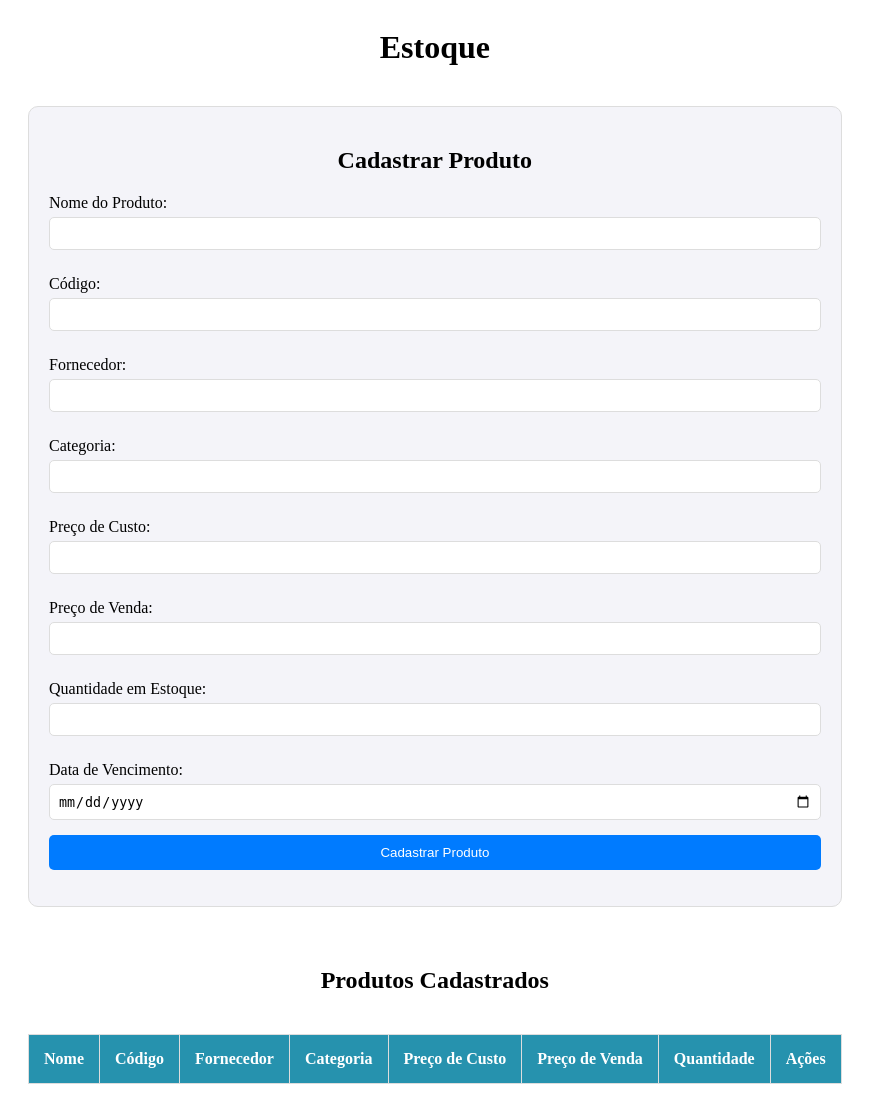
After one commit to J0seAlbuquerque/StockFLow, a PHP site: page /pages/estoque.php in a window 1280 px wide. The commit adds this page. Shown: the whole page, without its empty margins (0-877 px from the left). Run offline with PHP 8.4, Linux system fonts and the light colour scheme; tables that the repository leaves empty hold one stand-in row (values such as "Sample post"); lists and menus that the app fills with data are empty.

Commit message:
Atuaçização novas pagina de  edição

```diff
--- /dev/null
+++ b/assets/css/_prench_info.css
@@ -0,0 +1,115 @@
+/* Container principal para dividir o formulário e a lista de produtos */
+.container {
+    display: flex;
+    justify-content: space-between;
+    gap: 20px;
+    flex-wrap: wrap; /* Flexível para telas menores */
+}
+
+/* Seções de Formulário e Lista de Produtos */
+.left-section, .right-section {
+    display: flex;
+    flex-direction: column; /* Torna os itens verticais */
+    justify-content: flex-start; /* Garante que o conteúdo comece do topo */
+    flex: 1; /* As duas seções ocupam o mesmo espaço */
+    min-width: 280px; /* Garante que as colunas não fiquem muito estreitas */
+    padding: 20px;
+    box-sizing: border-box;
+}
+
+/* Alinhando os títulos "Estoque" e "Produtos Cadastrados" */
+h1, h2 {
+    margin-bottom: 20px;
+    text-align: center;
+}
+
+/* Formulário de cadastro com bordas arredondadas e fundo claro */
+.form-container {
+    background-color: #f4f4f9;
+    padding: 20px;
+    border-radius: 10px;
+    border: 1px solid #ddd;
+}
+
+form label {
+    display: block;
+    margin: 10px 0 5px;
+}
+
+form input {
+    width: 100%;
+    padding: 8px;
+    margin-bottom: 15px;
+    border-radius: 5px;
+    border: 1px solid #ddd;
+}
+
+form button {
+    width: 100%;
+    padding: 10px;
+    background-color: #007bff;
+    color: white;
+    border: none;
+    border-radius: 5px;
+    cursor: pointer;
+    transition: background-color 0.3s ease;
+}
+
+form button:hover {
+    background-color: #0056b3;
+}
+
+/* Tabela de produtos */
+table {
+    width: 100%;
+    border-collapse: collapse;
+    margin-top: 20px;
+    text-align: left;
+}
+
+table th, table td {
+    padding: 15px;
+    border: 1px solid #ddd;
+}
+
+table th {
+    background-color: #2692ae;
+    color: white;
+}
+
+table tr:nth-child(even) {
+    background-color: #f9f9f9;
+}
+
+table tr:hover {
+    background-color: #f1f1f1;
+}
+
+table a {
+    color: #2196F3;
+    text-decoration: none;
+    margin-right: 10px;
+    transition: color 0.3s;
+}
+
+table a:hover {
+    text-decoration: underline;
+    color: #0056b3;
+}
+
+/* Ajustes para responsividade */
+@media (max-width: 768px) {
+    .container {
+        flex-direction: column;
+    }
+
+    .left-section, .right-section {
+        width: 100%;
+        float: none;
+        padding: 10px;
+    }
+
+    form input, form button {
+        padding: 12px; /* Maior conforto para toques em telas pequenas */
+    }
+}
--- /dev/null
+++ b/pages/estoque.php
@@ -0,0 +1,91 @@
+<?php
+    require_once('../includes/config.php');
+
+    // Consultar produtos no banco
+    $query = "SELECT * FROM products WHERE user_id = ?";
+    $stmt = $conn->prepare($query);
+    $stmt->bind_param('i', $user_id);
+    $stmt->execute();
+    $result = $stmt->get_result();
+?>
+
+<link rel="stylesheet" href="../assets/css/_prench_info.css">
+<div class="container">
+    <div class="box">
+        <h1>Estoque</h1>
+
+        <!-- Formulário de Cadastro de Produto (à esquerda) -->
+        <section id="form-section" class="left-section">
+            <div class="form-container">
+                <h2>Cadastrar Produto</h2>
+                <form id="produto-form" method="POST" action="../process/processa_estoque.php" enctype="multipart/form-data">
+                    <label for="nome">Nome do Produto:</label>
+                    <input type="text" id="nome" name="nome" required>
+
+                    <label for="codigo">Código:</label>
+                    <input type="text" id="codigo" name="codigo" required>
+
+                    <label for="fornecedor">Fornecedor:</label>
+                    <input type="text" id="fornecedor" name="fornecedor">
+
+                    <label for="categoria">Categoria:</label>
+                    <input type="text" id="categoria" name="categoria">
+
+                    <label for="preco_custo">Preço de Custo:</label>
+                    <input type="number" step="0.01" id="preco_custo" name="preco_custo" required>
+
+                    <label for="preco_venda">Preço de Venda:</label>
+                    <input type="number" step="0.01" id="preco_venda" name="preco_venda" required>
+
+                    <label for="quantidade">Quantidade em Estoque:</label>
+                    <input type="number" id="quantidade" name="quantidade" required>
+
+                    <label for="vencimento">Data de Vencimento:</label>
+                    <input type="date" id="vencimento" name="vencimento">
+
+                    <button type="submit">Cadastrar Produto</button>
+                </form>
+            </div>
+        </section>
+
+        <!-- Lista de Produtos Cadastrados (à direita) -->
+        <section id="produtos-lista" class="right-section">
+            <h2>Produtos Cadastrados</h2>
+            <table>
+                <thead>
+                    <tr>
+                        <th>Nome</th>
+                        <th>Código</th>
+                        <th>Fornecedor</th>
+                        <th>Categoria</th>
+                        <th>Preço de Custo</th>
+                        <th>Preço de Venda</th>
+                        <th>Quantidade</th>
+                        <th>Ações</th>
+                    </tr>
+                </thead>
+                <tbody>
+                    <?php while ($produto = $result->fetch_assoc()): ?>
+                        <tr>
+                            <td><?php echo $produto['name']; ?></td>
+                            <td><?php echo $produto['code']; ?></td>
+                            <td><?php echo $produto['supplier']; ?></td>
+                            <td><?php echo $produto['category']; ?></td>
+                            <td><?php echo $produto['cost_price']; ?></td>
+                            <td><?php echo $produto['sale_price']; ?></td>
+                            <td><?php echo $produto['quantity']; ?></td>
+                            <td>
+                                <a href="editar_produto.php?id=<?php echo $produto['product_id']; ?>">Editar</a>
+                                <a href="../process/processa_estoque.php?delete=<?php echo $produto['product_id']; ?>">Excluir</a>
+                            </td>
+                        </tr>
+                    <?php endwhile; ?>
+                </tbody>
+            </table>
+        </section>
+    </div>
+</div>
+
+<?php
+    include('../includes/footer.php');
+?>
--- a/pages/login.php
+++ b/pages/login.php
@@ -9,7 +9,7 @@
 
             <!-- Seção de Login -->
             <section id="login-section" class="active">
-                <form id="login-form" method="POST" action="processa_login.php">
+                <form id="login-form" method="POST" action="../process/processa_login.php">
                     <label for="email">E-mail:</label>
                     <input type="email" id="email" name="email" required>
 
--- a/process/processa_cadastro.php
+++ b/process/processa_cadastro.php
@@ -29,7 +29,7 @@ if ($_SERVER['REQUEST_METHOD'] === 'POST') {
     // Criptografar a senha
     $passwordHash = password_hash($password, PASSWORD_BCRYPT);
 
-    // Processar o upload da logo, se fornecida
+    // Processar o upload da logo, opcional
     // $logo_path = null;
     // if ($logo && $logo['error'] === UPLOAD_ERR_OK) {
     //     $extensao = pathinfo($logo['name'], PATHINFO_EXTENSION);
```
Also changed, not shown: index.html (added, +11 -0 lines), pages/homepage.php (added, +13 -0 lines), pages/preencher_info_empresa.php (added, +93 -0 lines), process/processa_estoque.php (added, +45 -0 lines), process/processa_info_empresa.php (added, +46 -0 lines), process/processa_login.php (+51 -0 lines).
